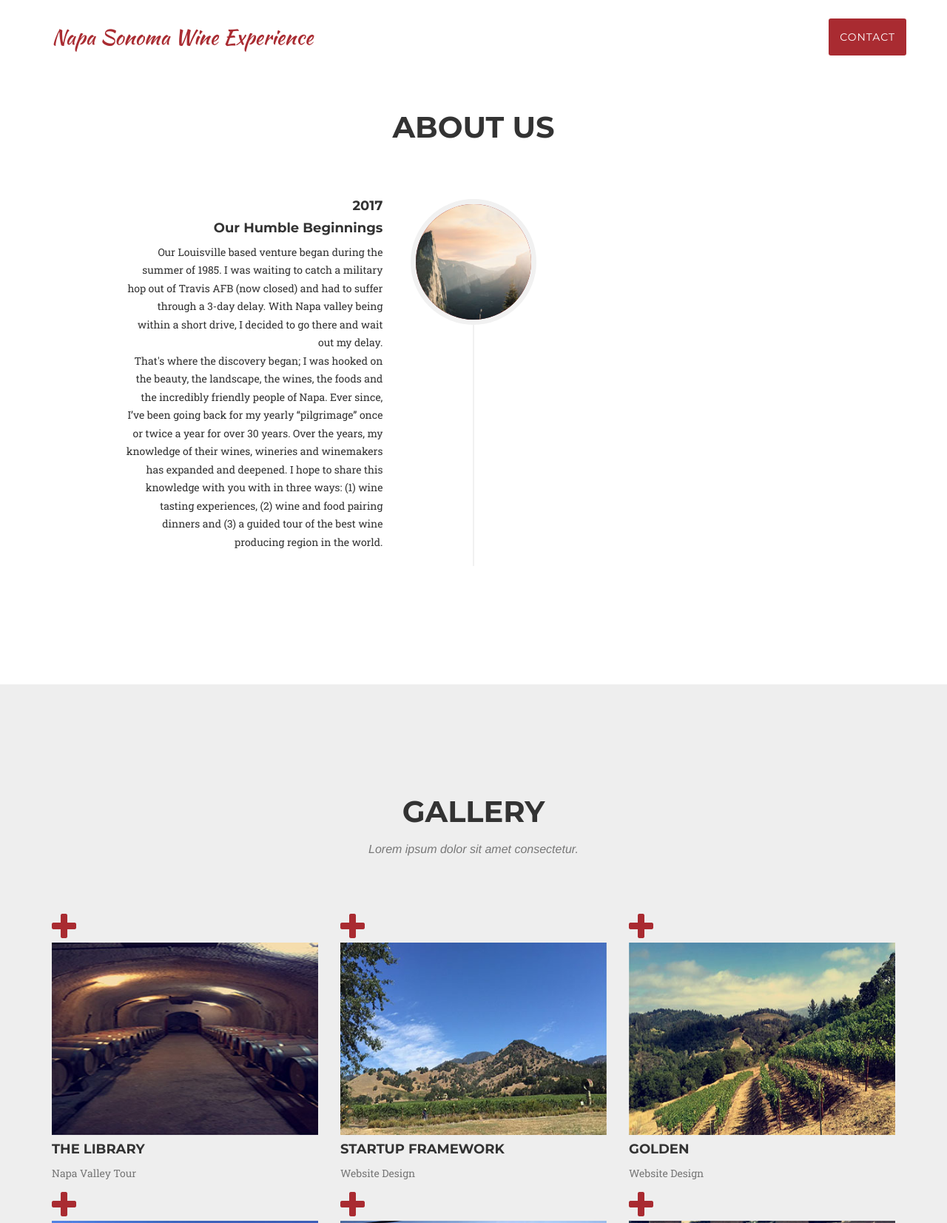
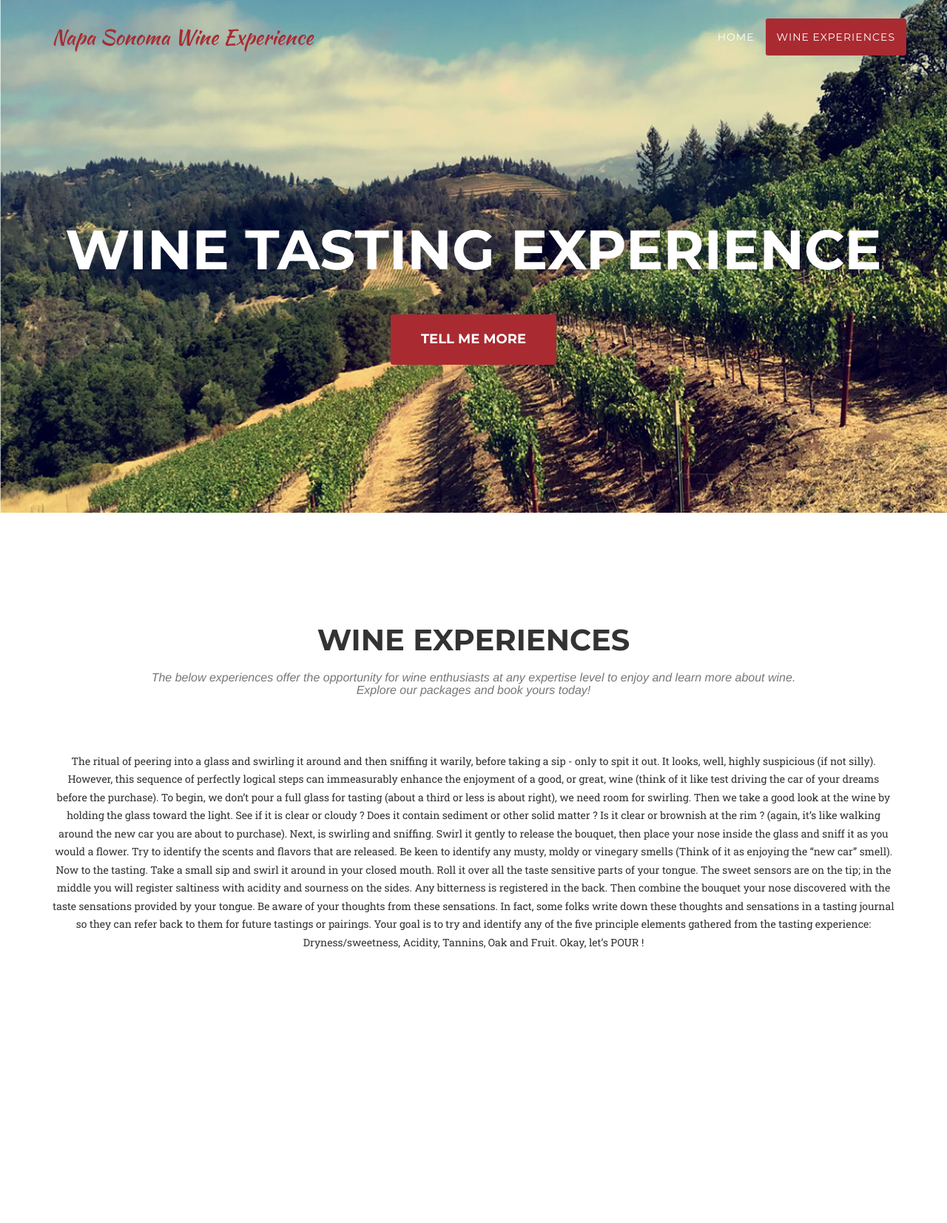
Before and after one commit to napasonomawine/napasonomawine.github.io, a website: page tasting.html in a window 1280 px wide. Shown: the top 1653 px of the page at 74% size. After the commit the page ends 1446 px from the top, so only its background shows below. Drawn offline with nearby package versions, Linux system fonts and the light colour scheme; a web font is replaced by a local one.

Commit message:
update to tasting page

```diff
--- a/tasting.html
+++ b/tasting.html
@@ -53,16 +53,10 @@
                         <a href="#page-top"></a>
                     </li>
                     <li>
-                        <a class="page-scroll" href="#about">About</a>
+                        <a class="page-scroll" href="index.html">Home</a>
                     </li>
                     <li>
                         <a class="page-scroll" href="#services">Wine Experiences</a>
-                    </li>
-                    <li>
-                        <a class="page-scroll" href="#gallery">Gallery</a>
-                    </li>
-                    <li>
-                        <a class="page-scroll" href="#contact">Contact</a>
                     </li>
                 </ul>
             </div>
@@ -72,17 +66,17 @@
     </nav>
 
     <!-- Header -->
-    <!--<header>
+    <header>
         <div class="container">
             <div class="intro-text">
-                <div class="intro-heading">Napa Sonoma Wine Experience</div>
-                <div class="intro-lead-in">The good, better, and best of the Louisville Wine Experience</div>
+                <div class="intro-heading">Wine Tasting Experience</div>
+                <div class="intro-lead-in"></div>
                 <a href="#services" class="page-scroll btn btn-xl">Tell Me More</a>
             </div>
         </div>
-    </header>-->
+    </header>
 
-     <!-- About Section -->
+     <!-- About Section
     <section id="about">
         <div class="container">
             <div class="row">
@@ -157,24 +151,30 @@
                                     <br>Of Our
                                     <br>Story!</h4>
                             </div>
-                        </li>-->
+                        </li>
                     </ul>
                 </div>
             </div>
         </div>
-    </section>
+    </section>-->
 
 
     <!-- Services Section -->
-    <!--<section id="services">
+    <section id="services">
         <div class="container">
             <div class="row">
                 <div class="col-lg-12 text-center">
                     <h2 class="section-heading">Wine Experiences</h2>
                     <h3 class="section-subheading text-muted">The below experiences offer the opportunity for wine enthusiasts at any expertise level to enjoy and learn more about wine.<br> Explore our packages and book yours today!</h3>
+                    <p>The ritual of peering into a glass and swirling it around and then sniffing it warily, before taking a sip - only to spit it out. It looks, well, highly suspicious (if not silly). However, this sequence of perfectly logical steps can immeasurably enhance the enjoyment of a good, or great, wine (think of it like test driving the car of your dreams before the purchase).
+To begin, we don’t pour a full glass for tasting (about a third or less is about right), we need room for swirling. Then we take a good look at the wine by holding the glass toward the light. See if it is clear or cloudy ? Does it contain sediment or other solid matter ?  Is it clear or brownish at the rim ? (again, it’s like walking around the new car you are about to purchase).
+Next, is swirling and sniffing. Swirl it gently to release the bouquet, then place your nose inside the glass and sniff it as you would a flower. Try to identify the scents and flavors that are released. Be keen to identify any musty, moldy or vinegary smells (Think of it as enjoying the “new car” smell).
+Now to the tasting. Take a small sip and swirl it around in your closed mouth. Roll it over all the taste sensitive parts of your tongue. The sweet sensors are on the tip; in the middle you will register saltiness with acidity and sourness on the sides. Any bitterness is registered in the back.  Then combine the bouquet your nose discovered with the taste sensations provided by your tongue.
+Be aware of your thoughts from these sensations. In fact, some folks write down these thoughts and sensations in a tasting journal so they can refer back to them for future tastings or pairings.
+Your goal is to try and identify any of the five principle elements gathered from the tasting experience: Dryness/sweetness, Acidity, Tannins, Oak and Fruit.  Okay, let’s POUR !</p>
                 </div>
             </div>
-            <div class="row text-center">
+            <!--<div class="row text-center">
                 <a href="#">
                 <div class="col-md-4">
                     <span class="fa-stack fa-4x">
@@ -182,12 +182,7 @@
                         <i class="fa fa-shopping-cart fa-stack-1x fa-inverse"></i>
                     </span>
                     <h4 class="service-heading">Good</h4>
-                    <p class="text-muted">The ritual of peering into a glass and swirling it around and then sniffing it warily, before taking a sip - only to spit it out. It looks, well, highly suspicious (if not silly). However, this sequence of perfectly logical steps can immeasurably enhance the enjoyment of a good, or great, wine (think of it like test driving the car of your dreams before the purchase).
-To begin, we don’t pour a full glass for tasting (about a third or less is about right), we need room for swirling. Then we take a good look at the wine by holding the glass toward the light. See if it is clear or cloudy ? Does it contain sediment or other solid matter ?  Is it clear or brownish at the rim ? (again, it’s like walking around the new car you are about to purchase).
-Next, is swirling and sniffing. Swirl it gently to release the bouquet, then place your nose inside the glass and sniff it as you would a flower. Try to identify the scents and flavors that are released. Be keen to identify any musty, moldy or vinegary smells (Think of it as enjoying the “new car” smell).
-Now to the tasting. Take a small sip and swirl it around in your closed mouth. Roll it over all the taste sensitive parts of your tongue. The sweet sensors are on the tip; in the middle you will register saltiness with acidity and sourness on the sides. Any bitterness is registered in the back.  Then combine the bouquet your nose discovered with the taste sensations provided by your tongue.
-Be aware of your thoughts from these sensations. In fact, some folks write down these thoughts and sensations in a tasting journal so they can refer back to them for future tastings or pairings.
-Your goal is to try and identify any of the five principle elements gathered from the tasting experience: Dryness/sweetness, Acidity, Tannins, Oak and Fruit.  Okay, let’s POUR !</p>
+                    <p class="text-muted"></p>
                 </div>
                 </a>
                 <a href="#">
@@ -197,9 +192,7 @@ Your goal is to try and identify any of the five principle elements gathered fro
                         <i class="fa fa-laptop fa-stack-1x fa-inverse"></i>
                     </span>
                     <h4 class="service-heading">Better</h4>
-                    <p class="text-muted">At one time, the rules of choosing which wine to accompany food, seemed hearteningly simple. WHITE wine with chicken and Fish. RED wine with red meat and cheese.  However, these rules have become more complicated as new wines, blended wine and emerging market efforts have been inserted into the “Pairing” discussion.  Nevertheless, the essential principles are mostly sound.  What this experience teaches us is that a great partnership of quality wines with delicious foods adds up to something greater than the sum of its parts.
-TIP; Refer back to your tasting notes/journal from a prior wine tasting (which should note the levels of Dryness/sweetness, Acidity, Tannins, Oak and Fruit). This previous experience will greatly assist in pairing the best wine for your meal.   Let’s EAT
-</p>
+                    <p class="text-muted"></p>
                 </div>
                 </a>
                 <a href="#">
@@ -209,8 +202,7 @@ TIP; Refer back to your tasting notes/journal from a prior wine tasting (which s
                         <i class="fa fa-lock fa-stack-1x fa-inverse"></i>
                     </span>
                     <h4 class="service-heading">Best</h4>
-                    <p class="text-muted">The weather and soil conditions of the Napa & Sonoma Valleys produce some of the best wines in the world.  From this bounty the Napasonomawine concierge will hand pick only those wineries that we know will be the most welcoming.  We keep in mind the three qualities that are the most important to our guests – the Hand selected 3-star hotel, the quality of the tasting & dining experience and the introduction of world class wines to our guests, that they might not otherwise be able to discover or purchase on their own.
-</p>
+                    <p class="text-muted"></p>
                 </div>
                 </a>
             </div>
@@ -219,7 +211,7 @@ TIP; Refer back to your tasting notes/journal from a prior wine tasting (which s
 
 
 
-    <!-- Portfolio Grid Section -->
+    <!-- Portfolio Grid Section
     <section id="gallery" class="bg-light-gray">
         <div class="container">
             <div class="row">
@@ -315,10 +307,10 @@ TIP; Refer back to your tasting notes/journal from a prior wine tasting (which s
                 </div>
             </div>
         </div>
-    </section>
+    </section>-->
 
     <!-- Contact Section -->
-    <section id="contact">
+    <!--<section id="contact">
         <div class="container">
             <div class="row">
                 <div class="col-lg-12 text-center">
@@ -371,22 +363,22 @@ TIP; Refer back to your tasting notes/journal from a prior wine tasting (which s
                 <div class="col-md-4">
                     <ul class="list-inline social-buttons">
                         <!--<li><a href="#"><i class="fa fa-twitter"></i></a>
-                        </li>-->
+                        </li>
                         <li><a href="https://www.facebook.com/napasonomawine/"><i class="fa fa-facebook"></i></a>
                         </li>
                         <!--<li><a href="#"><i class="fa fa-linkedin"></i></a>
-                        </li>-->
+                        </li>
                     </ul>
                 </div>
             </div>
         </div>
-    </footer>
+    </footer>-->
 
     <!-- Portfolio Modals -->
     <!-- Use the modals below to showcase details about your portfolio projects! -->
 
     <!-- Portfolio Modal 1 -->
-    <div class="portfolio-modal modal fade" id="portfolioModal1" tabindex="-1" role="dialog" aria-hidden="true">
+    <!--<div class="portfolio-modal modal fade" id="portfolioModal1" tabindex="-1" role="dialog" aria-hidden="true">
         <div class="modal-dialog">
             <div class="modal-content">
                 <div class="close-modal" data-dismiss="modal">
@@ -400,7 +392,7 @@ TIP; Refer back to your tasting notes/journal from a prior wine tasting (which s
                         <div class="col-lg-8 col-lg-offset-2">
                             <div class="modal-body">
                                 <!-- Project Details Go Here -->
-                                <h2>The Library</h2>
+                                <!--<h2>The Library</h2>
                                 <p class="item-intro text-muted">Lorem ipsum dolor sit amet consectetur.</p>
                                 <img class="img-responsive img-centered" src="img/portfolio/IMG_2999.jpg" alt="">
                                 <p>Use this area to describe your project. Lorem ipsum dolor sit amet, consectetur adipisicing elit. Est blanditiis dolorem culpa incidunt minus dignissimos deserunt repellat aperiam quasi sunt officia expedita beatae cupiditate, maiores repudiandae, nostrum, reiciendis facere nemo!</p>
@@ -421,7 +413,7 @@ TIP; Refer back to your tasting notes/journal from a prior wine tasting (which s
     </div>
 
     <!-- Portfolio Modal 2 -->
-    <div class="portfolio-modal modal fade" id="portfolioModal2" tabindex="-1" role="dialog" aria-hidden="true">
+    <!--<div class="portfolio-modal modal fade" id="portfolioModal2" tabindex="-1" role="dialog" aria-hidden="true">
         <div class="modal-dialog">
             <div class="modal-content">
                 <div class="close-modal" data-dismiss="modal">
@@ -449,7 +441,7 @@ TIP; Refer back to your tasting notes/journal from a prior wine tasting (which s
     </div>
 
     <!-- Portfolio Modal 3 -->
-    <div class="portfolio-modal modal fade" id="portfolioModal3" tabindex="-1" role="dialog" aria-hidden="true">
+    <!--<div class="portfolio-modal modal fade" id="portfolioModal3" tabindex="-1" role="dialog" aria-hidden="true">
         <div class="modal-dialog">
             <div class="modal-content">
                 <div class="close-modal" data-dismiss="modal">
@@ -462,7 +454,7 @@ TIP; Refer back to your tasting notes/journal from a prior wine tasting (which s
                     <div class="row">
                         <div class="col-lg-8 col-lg-offset-2">
                             <div class="modal-body">
-                                <!-- Project Details Go Here -->
+                                <!-- Project Details Go Here
                                 <h2>Project Name</h2>
                                 <p class="item-intro text-muted">Lorem ipsum dolor sit amet consectetur.</p>
                                 <img class="img-responsive img-centered" src="img/portfolio/IMG_3004.jpg" alt="">
@@ -478,7 +470,7 @@ TIP; Refer back to your tasting notes/journal from a prior wine tasting (which s
     </div>
 
     <!-- Portfolio Modal 4 -->
-    <div class="portfolio-modal modal fade" id="portfolioModal4" tabindex="-1" role="dialog" aria-hidden="true">
+    <!--<div class="portfolio-modal modal fade" id="portfolioModal4" tabindex="-1" role="dialog" aria-hidden="true">
         <div class="modal-dialog">
             <div class="modal-content">
                 <div class="close-modal" data-dismiss="modal">
@@ -491,7 +483,7 @@ TIP; Refer back to your tasting notes/journal from a prior wine tasting (which s
                     <div class="row">
                         <div class="col-lg-8 col-lg-offset-2">
                             <div class="modal-body">
-                                <!-- Project Details Go Here -->
+                                <!-- Project Details Go Here
                                 <h2>Project Name</h2>
                                 <p class="item-intro text-muted">Lorem ipsum dolor sit amet consectetur.</p>
                                 <img class="img-responsive img-centered" src="img/portfolio/golden-preview.png" alt="">
@@ -507,7 +499,7 @@ TIP; Refer back to your tasting notes/journal from a prior wine tasting (which s
     </div>
 
     <!-- Portfolio Modal 5 -->
-    <div class="portfolio-modal modal fade" id="portfolioModal5" tabindex="-1" role="dialog" aria-hidden="true">
+    <!--<div class="portfolio-modal modal fade" id="portfolioModal5" tabindex="-1" role="dialog" aria-hidden="true">
         <div class="modal-dialog">
             <div class="modal-content">
                 <div class="close-modal" data-dismiss="modal">
@@ -520,7 +512,7 @@ TIP; Refer back to your tasting notes/journal from a prior wine tasting (which s
                     <div class="row">
                         <div class="col-lg-8 col-lg-offset-2">
                             <div class="modal-body">
-                                <!-- Project Details Go Here -->
+                                <!-- Project Details Go Here
                                 <h2>Project Name</h2>
                                 <p class="item-intro text-muted">Lorem ipsum dolor sit amet consectetur.</p>
                                 <img class="img-responsive img-centered" src="img/portfolio/IMG_2984.jpg" alt="">
@@ -535,7 +527,7 @@ TIP; Refer back to your tasting notes/journal from a prior wine tasting (which s
         </div>
     </div>
 
-    <!-- Portfolio Modal 6 -->
+    <!-- Portfolio Modal 6
     <div class="portfolio-modal modal fade" id="portfolioModal6" tabindex="-1" role="dialog" aria-hidden="true">
         <div class="modal-dialog">
             <div class="modal-content">
@@ -549,7 +541,7 @@ TIP; Refer back to your tasting notes/journal from a prior wine tasting (which s
                     <div class="row">
                         <div class="col-lg-8 col-lg-offset-2">
                             <div class="modal-body">
-                                <!-- Project Details Go Here -->
+                                <!-- Project Details Go Here
                                 <h2>Project Name</h2>
                                 <p class="item-intro text-muted">Lorem ipsum dolor sit amet consectetur.</p>
                                 <img class="img-responsive img-centered" src="img/portfolio/dreams-preview.png" alt="">
@@ -562,7 +554,7 @@ TIP; Refer back to your tasting notes/journal from a prior wine tasting (which s
                 </div>
             </div>
         </div>
-    </div>
+    </div>-->
 
     <!-- jQuery -->
     <script src="vendor/jquery/jquery.min.js"></script>
```
